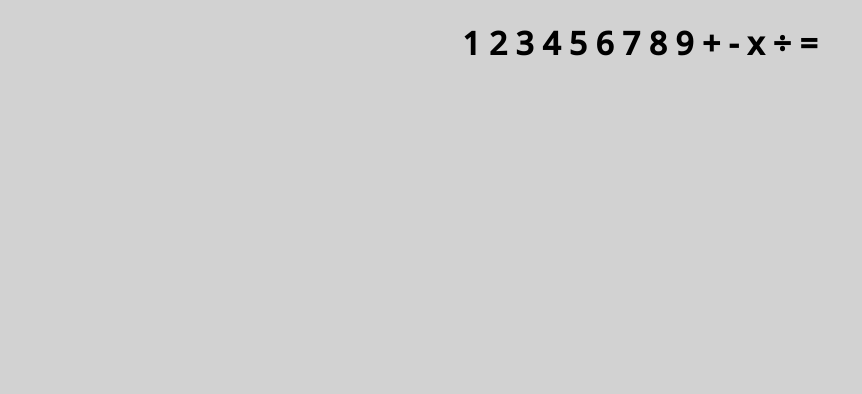
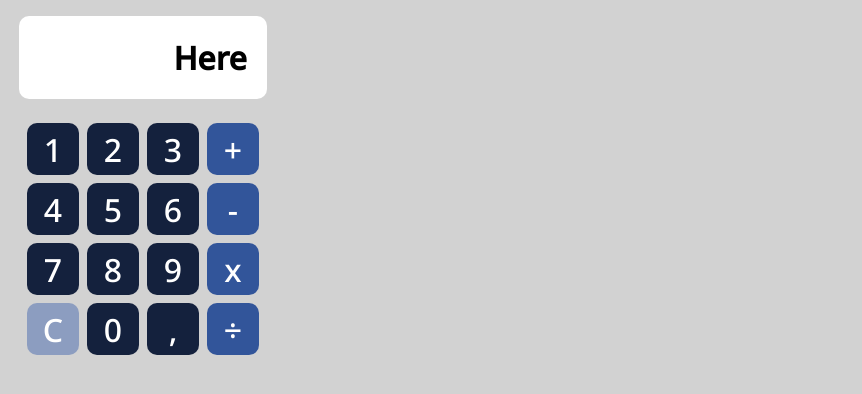
Before and after one commit to fiofiorito/Calculator, a React (Vite) app: page / in a window 1280 px wide. Shown: the top 394 px of the page, without its empty margins (0-862 px from the left). Built offline with nearby package versions, Linux system fonts and the light colour scheme.

Commit message:
add styling, button component and screen component

```diff
--- a/public/styles.css
+++ b/public/styles.css
@@ -1,5 +1,71 @@
+/* colors: rgb(210, 210, 210), #fff, #14213d, #32559A, #8C9DC0 */
+/* font: "Noto Sans" */
+
+
 body {
     text-align: center;
     background-color: rgb(210, 210, 210);
     font-family: "Noto Sans", 'Gill Sans', 'Gill Sans MT', Calibri, 'Trebuchet MS', sans-serif;
+    font-weight: 500;
+    font-size: 2rem;
+    color: #fff;
 }
+
+h1,
+p {
+    margin: 0 auto;
+    padding: 0;
+}
+
+.layout-div {
+    display: grid;
+    width: 270px;
+    /* border: 1px solid red; */
+    justify-content: center;
+}
+
+.screen-div {
+    background-color: #fff;
+    margin: 0.5rem;
+    border-radius: 10px;
+    color: #000;
+    padding: 1.25rem;
+    font-size: 1rem;
+    text-align: right;
+}
+
+.calculator-div {
+    width: fit-content;
+    padding: 1rem;
+    display: grid;
+    grid-template-columns: repeat(4, 1fr);
+    gap: 0.5rem;
+    /* border: 1px solid green; */
+}
+
+.num-button {
+    background-color: #14213d;
+    width: 3.25rem;
+    aspect-ratio: 1/1;
+    border-radius: 10px;
+    display: grid;
+    align-items: center;
+}
+
+.operator-button {
+    background-color: #32559A;
+    width: 3.25rem;
+    aspect-ratio: 1/1;
+    border-radius: 10px;
+    display: grid;
+    align-items: center;
+}
+
+.reset-button {
+    background-color: #8C9DC0;
+    width: 3.25rem;
+    aspect-ratio: 1/1;
+    border-radius: 10px;
+    display: grid;
+    align-items: center;
+}
--- a/src/App.jsx
+++ b/src/App.jsx
@@ -1,8 +1,32 @@
-import { useState } from 'react';
+// import { useState } from 'react';
+import Button from './components/button';
+import { Operator, ResetButton } from './components/button';
+import Screen from './components/screen';
 import '../public/styles.css';
 
+
 function App() {
-  return <h1>1 2 3 4 5 6 7 8 9 + - x ÷ =</h1>
+  return <div className='layout-div'>
+    <Screen result="Here" />
+    <div className='calculator-div'>
+      <Button character="1" />
+      <Button character="2" />
+      <Button character="3" />
+      <Operator character="+" />
+      <Button character="4" />
+      <Button character="5" />
+      <Button character="6" />
+      <Operator character="-" />
+      <Button character="7" />
+      <Button character="8" />
+      <Button character="9" />
+      <Operator character="x" />
+      <ResetButton character="C" />
+      <Button character="0" />
+      <Button character="," />
+      <Operator character="÷" />
+    </div>
+  </div>
 }
 
 export default App
--- /dev/null
+++ b/src/components/button.jsx
@@ -0,0 +1,21 @@
+
+function Button(props) {
+    return <div className="num-button">
+        <p>{props.character}</p>
+    </div>
+}
+
+function Operator(props) {
+    return <div className="operator-button">
+        <p>{props.character}</p>
+    </div>
+}
+
+function ResetButton(props) {
+    return <div className="reset-button">
+        <p>{props.character}</p>
+    </div>
+}
+
+export default Button;
+export { Operator, ResetButton };
--- /dev/null
+++ b/src/components/screen.jsx
@@ -0,0 +1,8 @@
+
+function Screen(props) {
+    return <div className="screen-div">
+        <h1>{props.result}</h1>
+    </div>
+}
+
+export default Screen;
```
